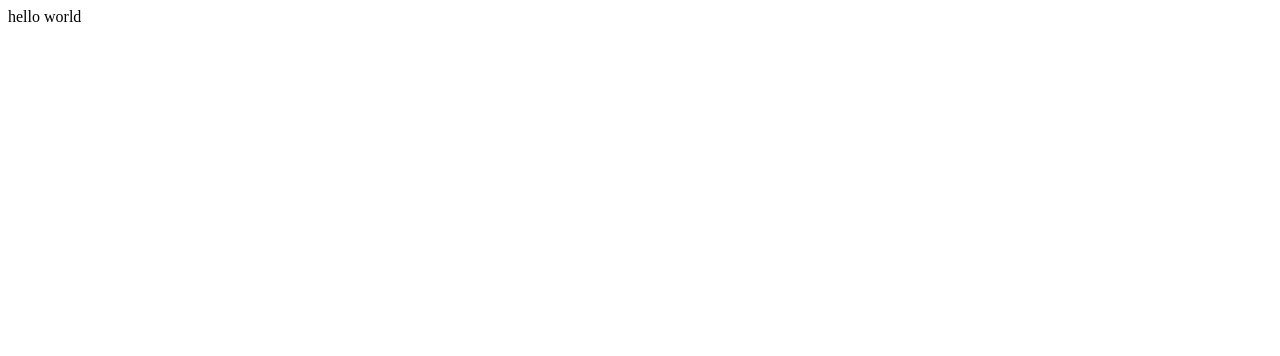
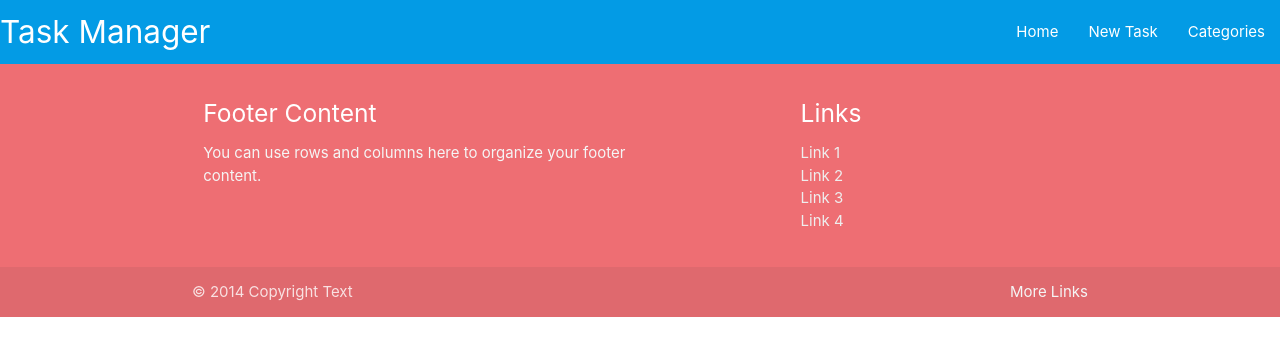
Before and after one commit to GavPri/Taskmanager, a Flask app: page / in a window 1280 px wide. Before the commit the part shown is almost empty. Shown: the top 356 px of the page. Run offline with Flask 3, Linux system fonts and the light colour scheme.

Commit message:
added some components to base.html file

```diff
--- /dev/null
+++ b/taskmanager/static/js/script.js
@@ -0,0 +1,4 @@
+document.addEventListener('DOMContentLoaded', function() {
+    var elems = document.querySelectorAll('.sidenav');
+    var instances = M.Sidenav.init(elems, options);
+  });
--- a/taskmanager/templates/base.html
+++ b/taskmanager/templates/base.html
@@ -3,9 +3,69 @@
 <head>
     <meta charset="UTF-8">
     <meta name="viewport" content="width=device-width, initial-scale=1.0">
+    <link rel="stylesheet" href="https://cdnjs.cloudflare.com/ajax/libs/font-awesome/6.4.0/css/all.min.css"
+    integrity="sha512-iecdLmaskl7CVkqkXNQ/ZH/XLlvWZOJyj7Yy7tcenmpD1ypASozpmT/E0iPtmFIB46ZmdtAc9eNBvH0H/ZpiBw=="
+    crossorigin="anonymous" referrerpolicy="no-referrer" />
+     <!-- Compiled and minified CSS -->
+     <link rel="stylesheet" href="https://cdnjs.cloudflare.com/ajax/libs/materialize/1.0.0/css/materialize.min.css" type="text/css">
+     <link rel="stylesheet" href="{{ url_for('static',filename='css/style.css') }}">
     <title>Task Manager</title>
 </head>
 <body>
-    hello world
+    <!-- Top navbar -->
+    <header>
+        <nav class="light-blue darken-1">
+            <div class="nav-wrapper">
+                <a href="{{ url_for('home') }}" class="brand-logo">Task Manager</a>
+                <a href="#" data-target="mobile-demo" class="sidenav-trigger"><i class="fas fa-bars"></i></a>
+                <ul class="right hide-on-med-and-down">
+                    <li><a href="{{ url_for('home') }}">Home</a></li>
+                    <li><a href="#">New Task</a></li>
+                    <li><a href="#">Categories</a></li>
+                </ul>
+            </div>
+        </nav>
+        <!-- Mobile Sidebar -->
+        <ul class="sidenav" id="mobile-demo">
+            <li><a href="{{ url_for('home') }}">Home</a></li>
+            <li><a href="#">New Task</a></li>
+            <li><a href="#">Categories</a></li>
+    </header>
+    <!-- Block content -->
+    <main class="container">
+        {% block content %}
+
+        {% endblock %}
+    </main>
+    <!-- Footer -->
+    <footer class="page-footer">
+        <div class="container">
+          <div class="row">
+            <div class="col l6 s12">
+              <h5 class="white-text">Footer Content</h5>
+              <p class="grey-text text-lighten-4">You can use rows and columns here to organize your footer content.</p>
+            </div>
+            <div class="col l4 offset-l2 s12">
+              <h5 class="white-text">Links</h5>
+              <ul>
+                <li><a class="grey-text text-lighten-3" href="#!">Link 1</a></li>
+                <li><a class="grey-text text-lighten-3" href="#!">Link 2</a></li>
+                <li><a class="grey-text text-lighten-3" href="#!">Link 3</a></li>
+                <li><a class="grey-text text-lighten-3" href="#!">Link 4</a></li>
+              </ul>
+            </div>
+          </div>
+        </div>
+        <div class="footer-copyright">
+          <div class="container">
+          © 2014 Copyright Text
+          <a class="grey-text text-lighten-4 right" href="#!">More Links</a>
+          </div>
+        </div>
+      </footer>
+    <!-- End of block content -->
+    <!-- Compiled and minified JavaScript -->
+    <script src="https://cdnjs.cloudflare.com/ajax/libs/materialize/1.0.0/js/materialize.min.js"></script>
+    <script src="{{ url_for('static', filename='js/script.js')}}"></script>
 </body>
 </html>
```
Also changed, not shown: taskmanager/static/css/style.css (added).
